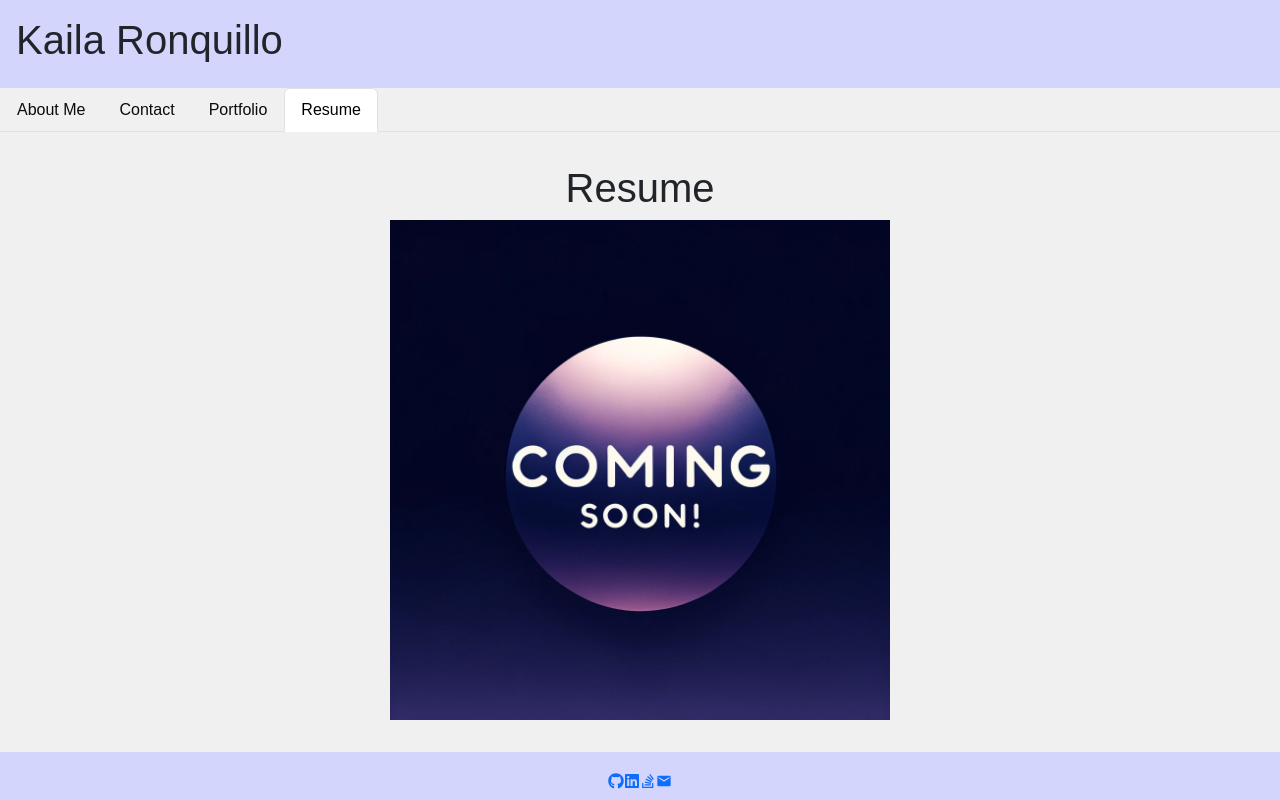
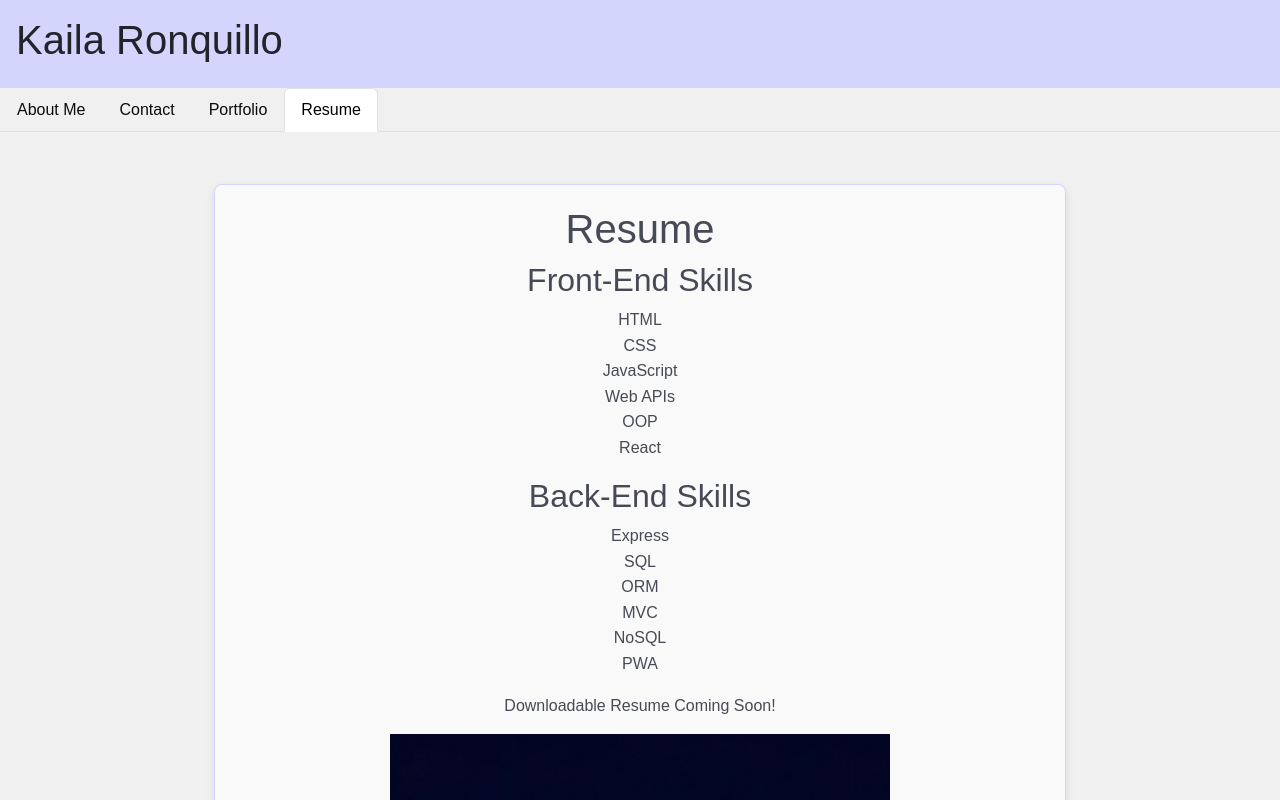
Before and after one commit to girlnotfound/Kaila-Portfolio, a React (Vite) app: page /Resume in a window 1280 px wide. Shown: the top 800 px of the page. Built offline with nearby package versions, Linux system fonts and the light colour scheme.

Commit message:
Added front end and back end skills to resume page

```diff
--- a/src/pages/Resume.jsx
+++ b/src/pages/Resume.jsx
@@ -1,11 +1,44 @@
-import React from "react";
-import "../styles/style.css";
+function Resume() {
+  // front-end skills
+  const frontEndSkills = [
+    "HTML",
+    "CSS",
+    "JavaScript",
+    "Web APIs",
+    "OOP",
+    "React",
+  ];
 
-function Resume() {
+  // back-end skills
+  const backEndSkills = ["Express", "SQL", "ORM", "MVC", "NoSQL", "PWA"];
+
+  const h2Style = {
+    color: "#474a56",
+  };
+
   return (
     <div className="resume-container">
       <h1>Resume</h1>
+      <div className="skills-container">
+        <section className="skills-section">
+          <h2 style={h2Style}>Front-End Skills</h2>
+          <ul>
+            {frontEndSkills.map((skill, index) => (
+              <li key={index}>{skill}</li>
+            ))}
+          </ul>
+        </section>
+        <section className="skills-section">
+          <h2 style={h2Style}>Back-End Skills</h2>
+          <ul>
+            {backEndSkills.map((skill, index) => (
+              <li key={index}>{skill}</li>
+            ))}
+          </ul>
+        </section>
+      </div>
       <div className="coming-soon">
+        <p>Downloadable Resume Coming Soon!</p>
         <img
           src="/images/Coming-Soon-Graphic.png"
           alt="Coming Soon"
--- a/src/styles/style.css
+++ b/src/styles/style.css
@@ -88,6 +88,7 @@ nav ul li a:hover,
   font-family: "Arial", sans-serif;
   color: var(--gunmetalGrey);
   background-color: #f9f9f9;
+  border: 1px solid var(--lavender);
   border-radius: 8px;
   box-shadow: 0 4px 8px rgba(0, 0, 0, 0.1);
 }
@@ -221,9 +222,27 @@ footer {
 }
 
 /* resume styles */
+.resume-container {
+  width: 70%;
+  margin: 20px auto;
+  padding: 20px;
+  font-family: "Arial", sans-serif;
+  color: var(--gunmetalGrey);
+  background-color: #f9f9f9;
+  border: 1px solid var(--lavender);
+  border-radius: 8px;
+  box-shadow: 0 4px 8px rgba(0, 0, 0, 0.1);
+  text-align: center;
+}
+
 .coming-soon-image {
   width: 500px;
   height: auto;
+}
+
+.skills-section ul {
+  list-style-type: none;
+  padding-left: 0;
 }
 
 /* responsive design */
```
